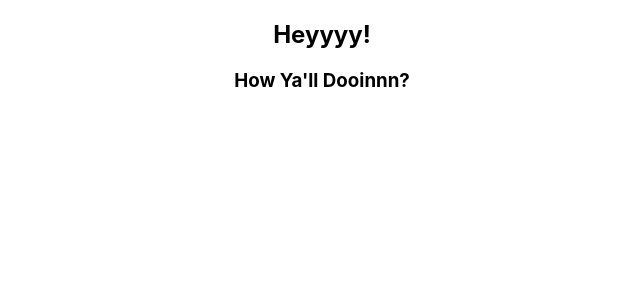
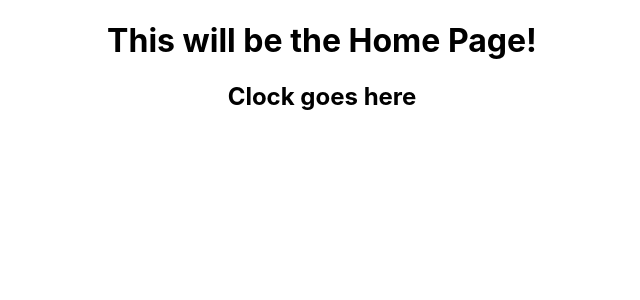
Before and after one commit to Hanna-Boorom/Catalyst-Productivity-App, a React (Create React App) app: page / in a window 1280 px wide. Shown: the top 300 px of the page, without its empty margins (318-958 px from the left). Built offline with nearby package versions, Linux system fonts and the light colour scheme; no server answers.

Commit message:
added Clock component outline

```diff
--- a/src/App.js
+++ b/src/App.js
@@ -2,21 +2,33 @@ import { useEffect, useState } from "react";
 import { Route } from "react-router-dom";
 import axios from "axios";
 import { baseURL, config } from "./services";
+import Clock from "./components/Clock";
 import "./App.css";
 
 function App() {
+  const [tasks, setTasks] = useState([]);
+
   useEffect(() => {
     const getToDos = async () => {
       const resp = await axios.get(baseURL, config);
-      console.log(resp.data);
+      // console.log(resp.data.records);
+      setTasks(resp.data.records);
     };
     getToDos();
   }, []);
 
   return (
     <div className="App">
-      <h2>Heyyyy!</h2>
-      <h3>How Ya'll Dooinnn?</h3>
+      <Route exact path="/">
+        <div className="home-page">
+          <h1>This will be the Home Page! </h1>
+          <Clock />
+        </div>
+      </Route>
+
+      <Route path="/new">
+        <h1>Form to Add new task</h1>
+      </Route>
     </div>
   );
 }
--- /dev/null
+++ b/src/components/Clock.jsx
@@ -0,0 +1,9 @@
+function Clock() {
+  return (
+    <div>
+      <h2>Clock goes here</h2>
+    </div>
+  );
+}
+
+export default Clock;
```
Also changed, not shown: 1 other file (tests, documents, lock files or other folders).
